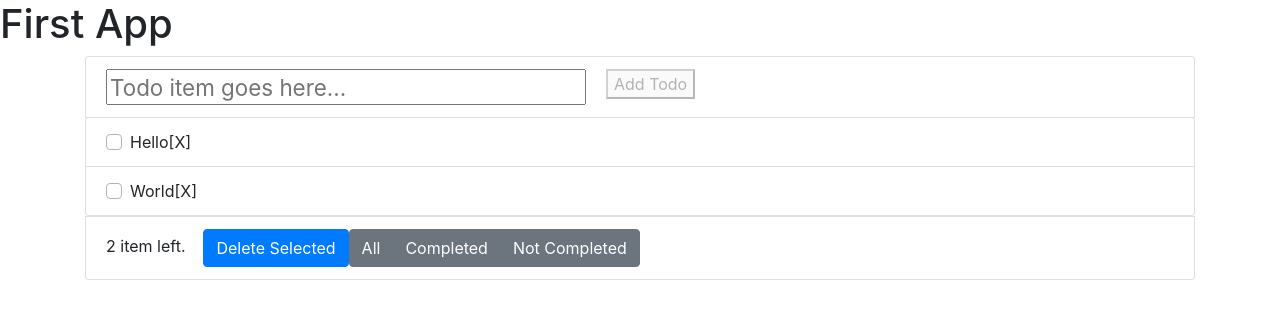
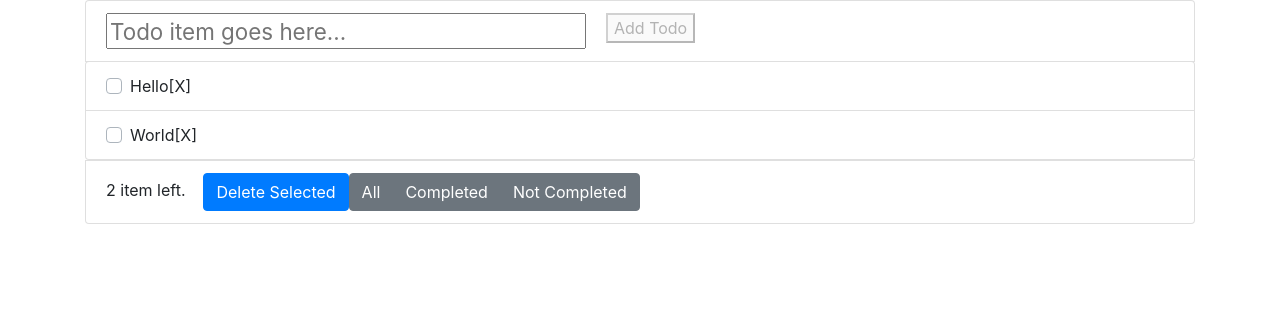
Before and after one commit to anand11g/TodoList, an Angular app: page / in a window 1280 px wide. Shown: the top 316 px of the page. Built offline with nearby package versions, Linux system fonts and the light colour scheme.

Commit message:
Update app.component.html

```diff
--- a/src/app/app.component.html
+++ b/src/app/app.component.html
@@ -1,4 +1,3 @@
-<h1>First App</h1>
 <div class="container todos">
 
   <li class="list-group-item">
```
